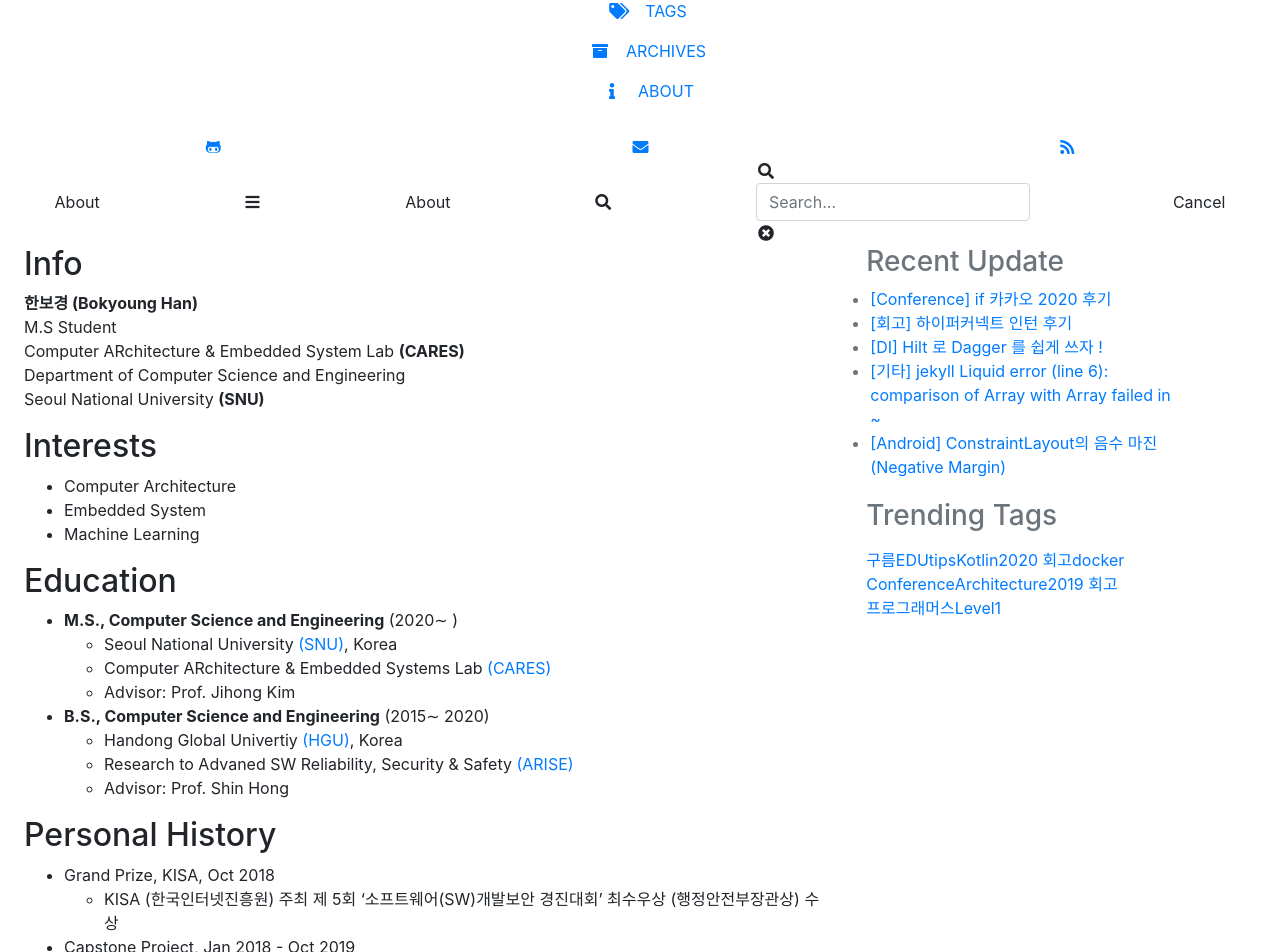
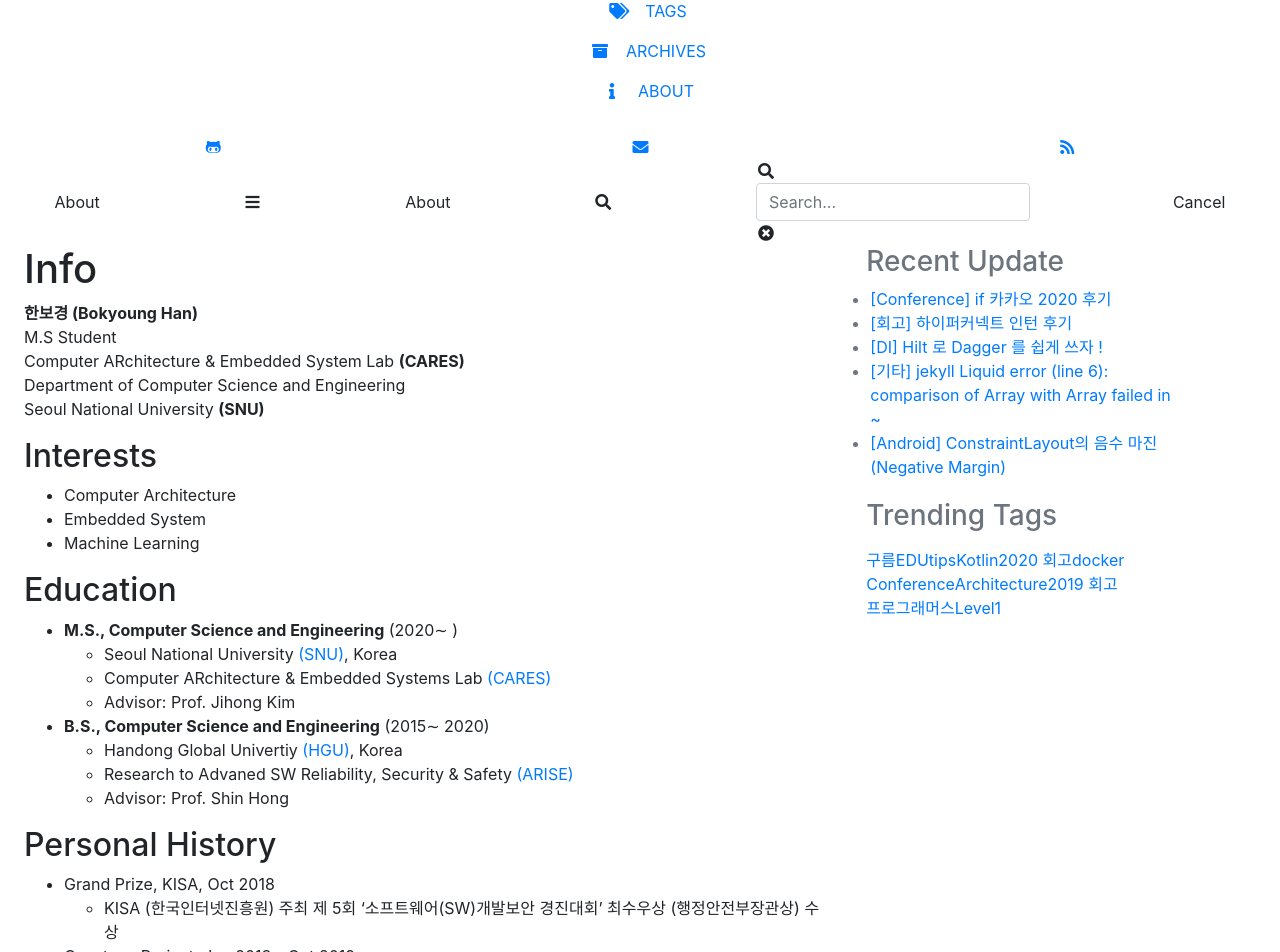
Before and after one commit to BoKyoungHan/bokyounghan.github.io.backup, a Jekyll site: the page built from tabs/about.md, in a window 1280 px wide. Shown: the part 453-1405 px from the top of the page. Built offline with Jekyll 4.4.1, drawn with Linux system fonts in a browser that asks for light colours; nearby versions of some CDN libraries; our own code applies the rules of GitHub Pages for plain Markdown files; comment, search, counter and statistics services are not loaded.

```diff
--- a/tabs/about.md
+++ b/tabs/about.md
@@ -8,7 +8,7 @@ title: About
 # MIT License
 ---
 
-## Info
+# Info
 **한보경 (Bokyoung Han)** <br>
 M.S Student <br>
 Computer ARchitecture & Embedded System Lab **(CARES)** <br>
```
